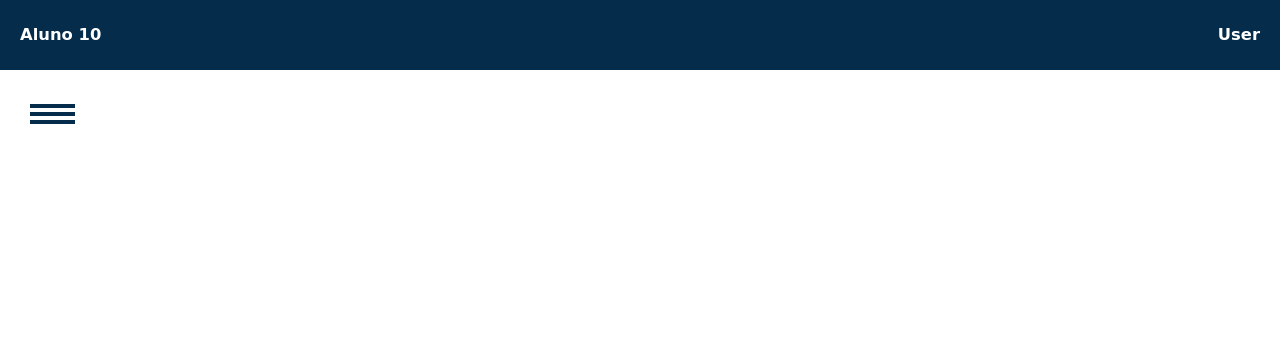
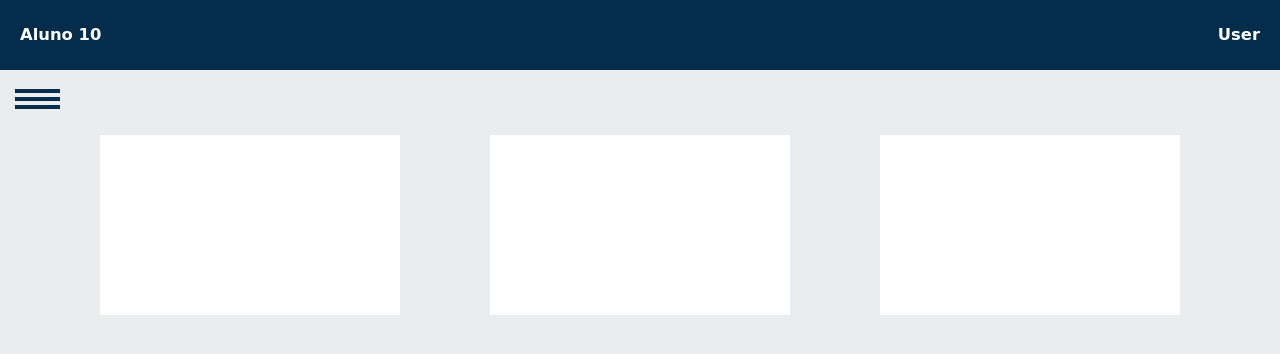
Before and after one commit to silvoneildr/aluno10-frontend, a React app: page /home in a window 1280 px wide. Shown: the top 354 px of the page. Built offline with nearby package versions, Linux system fonts and the light colour scheme.

Commit message:
WIP Home page

```diff
--- a/src/components/Sidebar/styles.js
+++ b/src/components/Sidebar/styles.js
@@ -17,8 +17,8 @@ export const Sidebar = styled.div`
 
 export const ToggleBtn = styled.div`
   position: absolute;
-  top: 30px;
-  left: 330px;
+  top: 15px;
+  left: 315px;
   cursor: pointer;
 
   span {
--- a/src/pages/Home/index.js
+++ b/src/pages/Home/index.js
@@ -1,15 +1,22 @@
 import React, { Fragment } from 'react';
 import Sidebar from 'Components/Sidebar';
 
-import Container from './styles';
+import { HeaderContainer, Main, Content, CardContent } from './styles';
 
 const Header = React.memo(() => (
   <Fragment>
-    <Container>
+    <HeaderContainer>
       <h3>Aluno 10</h3>
       <h3>User</h3>
-    </Container>
-    <Sidebar />
+    </HeaderContainer>
+    <Main>
+      <Sidebar />
+      <Content>
+        <CardContent />
+        <CardContent />
+        <CardContent />
+      </Content>
+    </Main>
   </Fragment>
 ));
 
--- a/src/pages/Home/styles.js
+++ b/src/pages/Home/styles.js
@@ -1,6 +1,6 @@
 import styled from 'styled-components';
 
-const Container = styled.div`
+export const HeaderContainer = styled.div`
   height: 70px;
   display: flex;
   justify-content: space-between;
@@ -9,4 +9,35 @@ const Container = styled.div`
   padding: 0 20px;
 `;
 
-export default Container;
+export const Main = styled.div`
+  width: 100%;
+  min-height: 100%;
+  margin: 0 auto -50px;
+  background: ${props => props.theme.light};
+`;
+
+export const Content = styled.div`
+  padding: 55px;
+  margin: 0;
+  list-style: none;
+  display: -webkit-box;
+  display: -moz-box;
+  display: -ms-flexbox;
+  display: -webkit-flex;
+  display: flex;
+  -webkit-flex-flow: row wrap;
+  justify-content: space-around;
+`;
+
+export const CardContent = styled.div`
+  background: ${props => props.theme.secondary};
+  padding: 5px;
+  width: 300px;
+  height: 180px;
+  margin-top: 10px;
+  line-height: 150px;
+  color: white;
+  font-weight: bold;
+  font-size: 3em;
+  text-align: center;
+`;
```
